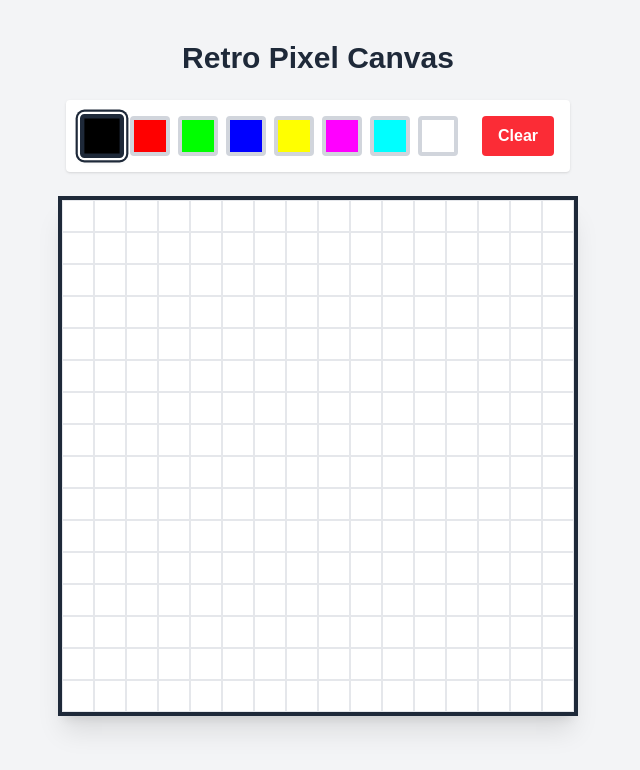
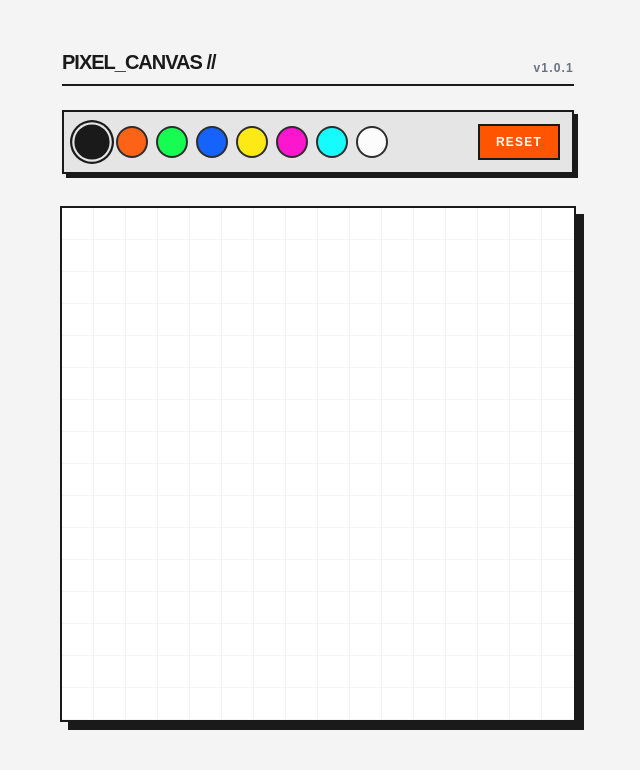
Before and after one commit to JustATurtleDuck/pixel-canvas, a Next.js app: page / in a window 1280 px wide. Shown: the top 770 px of the page, without its empty margins (322-962 px from the left). Built offline with nearby package versions, Linux system fonts and the light colour scheme.

Commit message:
Updated UI

```diff
--- a/app/layout.tsx
+++ b/app/layout.tsx
@@ -1,3 +1,6 @@
+// Helped with tailwind css
+// https://tailwindcss.com/docs/installation/play-cdn
+
 import type { Metadata } from "next";
 import "./globals.css";
 
--- a/app/page.tsx
+++ b/app/page.tsx
@@ -1,20 +1,19 @@
 "use client";
 
-import { useState, useCallback, useEffect } from "react";
+import { useState, useCallback } from "react";
 
-const COLORS = ["#000000", "#FF0000", "#00FF00", "#0000FF", "#FFFF00", "#FF00FF", "#00FFFF", "#FFFFFF"];
+// Adjusted palette to feature TE's signature stark, highly saturated accent colors
+const COLORS = ["#1a1a1a", "#ff5500", "#00ff41", "#0055ff", "#ffea00", "#ff00cc", "#00ffff", "#ffffff"];
 const GRID_SIZE = 16;
 
-// Helper to safely create a fresh grid without tangling array references
 const createEmptyGrid = () =>
-  Array.from({ length: GRID_SIZE }, () => Array(GRID_SIZE).fill("#FFFFFF"));
+  Array.from({ length: GRID_SIZE }, () => Array(GRID_SIZE).fill("#ffffff"));
 
 export default function PixelCanvas() {
   const [grid, setGrid] = useState<string[][]>(createEmptyGrid());
-  const [currentColor, setCurrentColor] = useState<string>("#000000");
+  const [currentColor, setCurrentColor] = useState<string>("#1a1a1a");
   const [isDrawing, setIsDrawing] = useState<boolean>(false);
 
-  // Using a callback with prevGrid ensures we never miss a pixel if the user drags fast
   const paintPixel = useCallback((rowIndex: number, colIndex: number, colorToPaint: string) => {
     setGrid((prevGrid) => {
       const newGrid = [...prevGrid];
@@ -24,14 +23,13 @@ export default function PixelCanvas() {
     });
   }, []);
 
-  const handleMouseDown = (rowIndex: number, colIndex: number, e: React.MouseEvent) => {
-    e.preventDefault();
+  const handleMouseDown = (rowIndex: number, colIndex: number) => {
     setIsDrawing(true);
     paintPixel(rowIndex, colIndex, currentColor);
   };
 
-  const handleMouseEnter = (rowIndex: number, colIndex: number, e: React.MouseEvent) => {
-    if (isDrawing || e.buttons === 1) {
+  const handleMouseEnter = (rowIndex: number, colIndex: number) => {
+    if (isDrawing) {
       paintPixel(rowIndex, colIndex, currentColor);
     }
   };
@@ -40,60 +38,58 @@ export default function PixelCanvas() {
     setGrid(createEmptyGrid());
   };
 
-  useEffect(() => {
-    const handleMouseUp = () => setIsDrawing(false);
-    window.addEventListener("mouseup", handleMouseUp);
-    return () => window.removeEventListener("mouseup", handleMouseUp);
-  }, []);
-
   return (
     <div
-      className="min-h-screen bg-gray-100 flex flex-col items-center py-10 select-none"
+      className="min-h-screen bg-[#f4f4f4] font-mono text-[#1a1a1a] flex flex-col items-center py-12 select-none"
       onMouseUp={() => setIsDrawing(false)}
+      onMouseLeave={() => setIsDrawing(false)}
     >
-      <h1 className="text-3xl font-bold mb-6 text-gray-800">Retro Pixel Canvas</h1>
+      {/* Hardware Layout Header */}
+      <div className="w-full max-w-[512px] flex justify-between items-end border-b-2 border-[#1a1a1a] pb-2 mb-6">
+        <h1 className="text-xl font-bold tracking-tighter uppercase">pixel_canvas //</h1>
+        <span className="text-xs font-bold tracking-widest text-gray-500">v1.0.1</span>
+      </div>
 
-      {/* Palette */}
-      <div className="flex gap-2 mb-6 bg-white p-4 rounded shadow">
+      {/* Control Deck */}
+      <div className="flex w-full max-w-[512px] justify-between mb-8 items-center bg-[#e5e5e5] border-2 border-[#1a1a1a] p-3 shadow-[4px_4px_0px_0px_rgba(26,26,26,1)]">
+        <div className="flex gap-2">
           {COLORS.map((color) => (
             <button
               key={color}
-            type="button"
               onClick={() => setCurrentColor(color)}
-            // Selected color gets a bold dark grey border and ring to clearly indicate selection
-            className={`w-10 h-10 rounded border-4 transition-all cursor-pointer ${
+              className={`w-8 h-8 rounded-full border-2 border-[#1a1a1a] transition-all ${
                 currentColor === color
-                ? "border-gray-800 scale-110 shadow-md ring-2 ring-offset-2 ring-gray-800"
-                : "border-gray-300 hover:border-gray-400"
+                  ? 'scale-110 ring-2 ring-offset-2 ring-offset-[#e5e5e5] ring-[#1a1a1a]'
+                  : 'opacity-90 hover:opacity-100'
               }`}
               style={{ backgroundColor: color }}
               aria-label={`Select color ${color}`}
             />
           ))}
+        </div>
         <button
-          type="button"
           onClick={clearCanvas}
-          className="ml-4 px-4 py-2 bg-red-500 text-white font-bold rounded hover:bg-red-600 transition-colors cursor-pointer"
+          className="px-4 py-2 bg-[#ff5500] text-white border-2 border-[#1a1a1a] text-xs font-bold uppercase tracking-widest hover:bg-[#1a1a1a] hover:text-[#ff5500] transition-colors"
         >
-          Clear
+          Reset
         </button>
       </div>
 
-      {/* Canvas */}
+      {/* Screen / Matrix */}
       <div
-        className="bg-white border-4 border-gray-800 shadow-xl cursor-crosshair select-none"
-        style={{ touchAction: "none" }} // Stops trackpads from scrolling while drawing
-        onDragStart={(e) => e.preventDefault()} // Kills the HTML5 ghost-drag bug
+        className="bg-white border-2 border-[#1a1a1a] shadow-[8px_8px_0px_0px_rgba(26,26,26,1)] cursor-crosshair"
+        style={{ touchAction: 'none' }}
+        onDragStart={(e) => e.preventDefault()}
       >
         {grid.map((row, rowIndex) => (
           <div key={rowIndex} className="flex">
             {row.map((color, colIndex) => (
               <div
                 key={`${rowIndex}-${colIndex}`}
-                onMouseDown={(e) => handleMouseDown(rowIndex, colIndex, e)}
-                onMouseEnter={(e) => handleMouseEnter(rowIndex, colIndex, e)}
-                onClick={() => paintPixel(rowIndex, colIndex, currentColor)}
-                className="w-8 h-8 border border-gray-200"
+                onMouseDown={() => handleMouseDown(rowIndex, colIndex)}
+                onMouseEnter={() => handleMouseEnter(rowIndex, colIndex)}
+                // Faint graph-paper lines for the grid interior, hard edge for the exterior
+                className="w-8 h-8 border-r border-b border-gray-100 last:border-r-0"
                 style={{ backgroundColor: color }}
                 draggable={false}
               />
```
Lines whose indentation alone changed are shown as unchanged.
